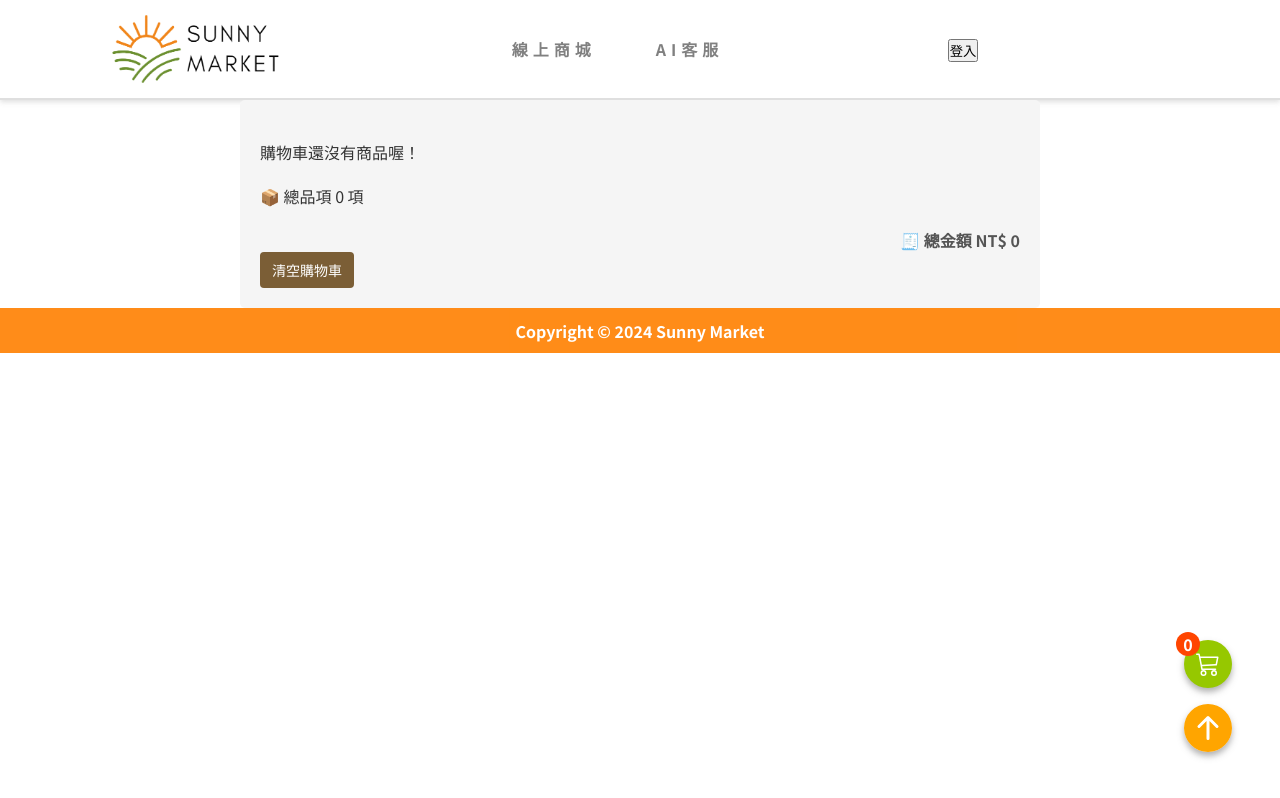
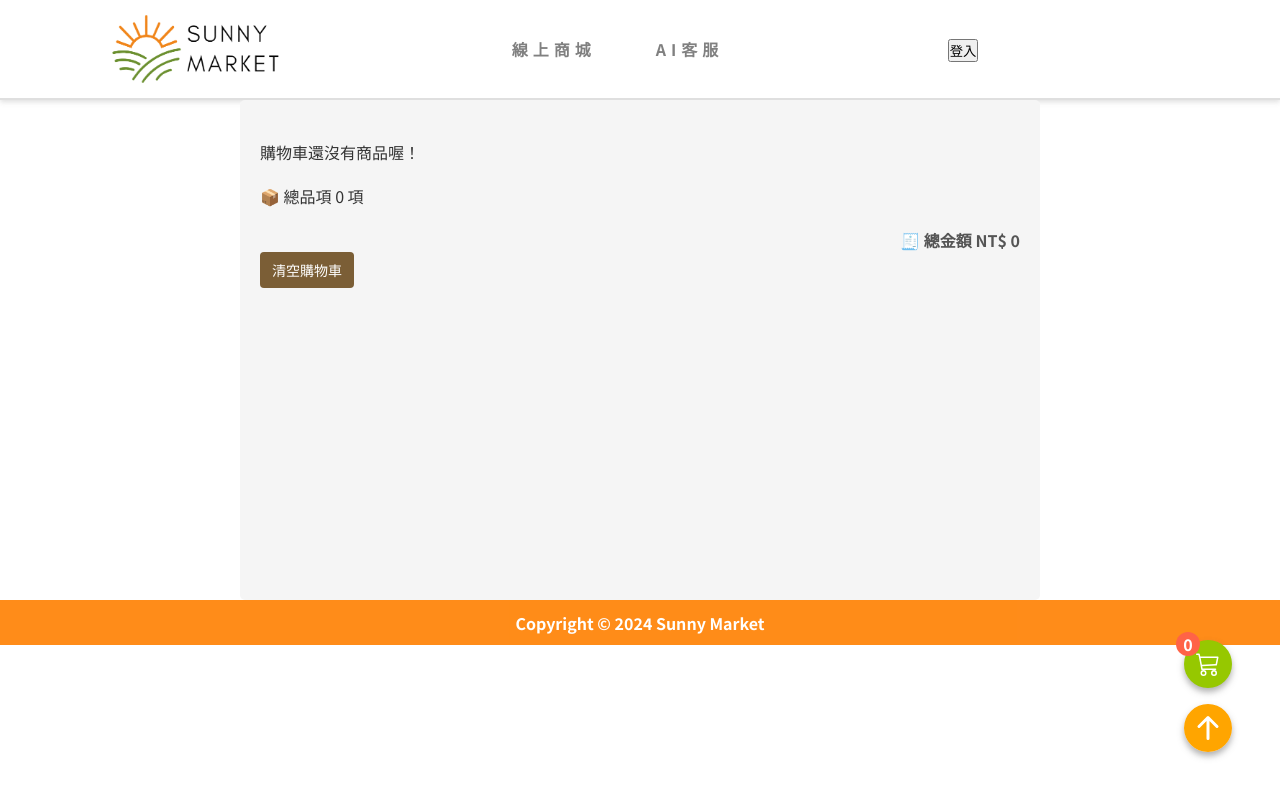
Before and after one commit to dacylin/SunnyMarketFrontend, a Vue app: page /Cart in a window 1280 px wide. Built offline with nearby package versions, Linux system fonts and the light colour scheme.

Commit message:
style: 購物車頁面寬度

```diff
--- a/src/components/CartBtn.vue
+++ b/src/components/CartBtn.vue
@@ -46,7 +46,7 @@ import { storeToRefs } from 'pinia' // 可以使用方法
   font-size: 16px;
   font-weight: bold; /* 加粗文字 */
   color: white;
-  background: orangered;
+  background: tomato;
   border-radius: 50%;
   width: 1.5em; /* 設定固定寬度 */
   height: 1.5em; /* 設定固定高度 */
--- a/src/views/Cart/Cart.vue
+++ b/src/views/Cart/Cart.vue
@@ -70,6 +70,7 @@ items.value.forEach((item, index) => {
 /* 設定購物車容器 */
 .cart-contain {
   max-width: 800px;
+  min-height: 500px;
   margin: auto;
   padding: 20px;
   border: none;
```
